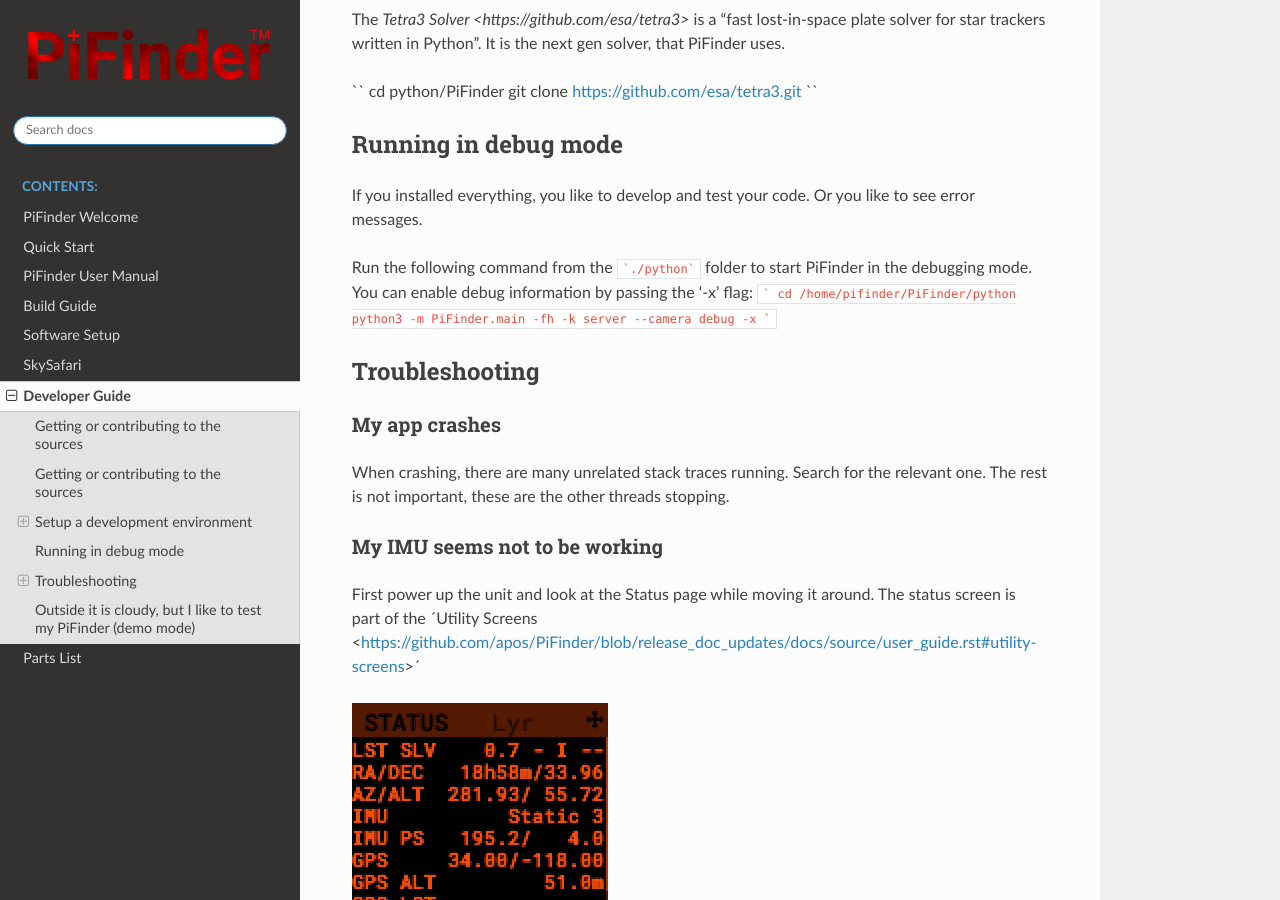
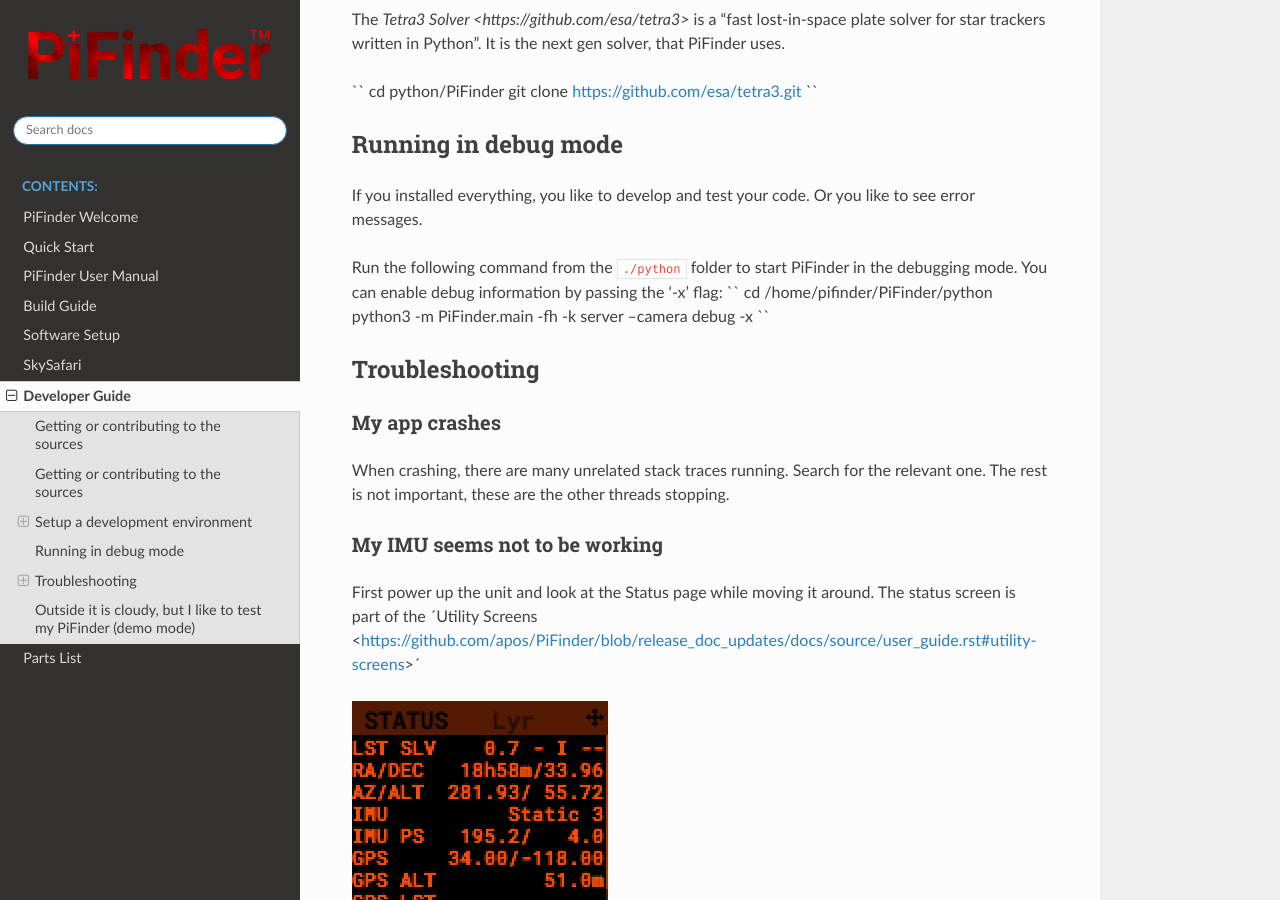
Before and after one commit to brickbots/PiFinder, a Sphinx documentation site: the page built from docs/source/dev_guide.rst, in a window 1280 px wide and 900 px high, scrolled down 1241 px. Built offline with Sphinx 7.4.7 and the Read the Docs theme 2.0.0, drawn with Linux system fonts in a browser that asks for light colours.

````diff
--- a/docs/source/dev_guide.rst
+++ b/docs/source/dev_guide.rst
@@ -59,11 +59,11 @@ Running in debug mode
 
 If you installed everything, you like to develop and test your code. Or you like to see error messages.
 
-Run the following command from the ```./python``` folder to start PiFinder in the debugging mode. You can enable debug information by passing the '-x' flag:
-```
+Run the following command from the ``./python`` folder to start PiFinder in the debugging mode. You can enable debug information by passing the '-x' flag:
+``
 cd /home/pifinder/PiFinder/python
 python3 -m PiFinder.main -fh -k server --camera debug -x
-```
+``
 
 Troubleshooting
 ---------------
````
